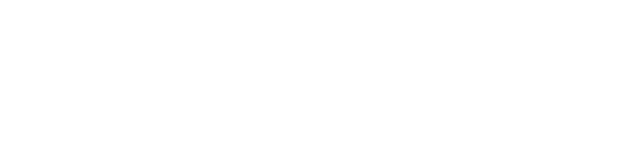
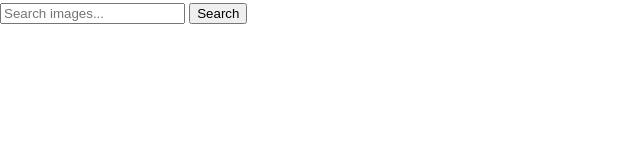
Before and after one commit to byOlexandra/goit-js-hw-11, a plain HTML site: page index.html in a window 1280 px wide. Shown: the whole page, without its empty margins (0-640 px from the left). Drawn offline with Linux system fonts and the light colour scheme.

Commit message:
Deploying to gh-pages from @ byOlexandra/goit-js-hw-11@d432f858607d3dba9793126b52bbd1bac9b5ccea 🚀

```diff
--- a/index.html
+++ b/index.html
@@ -9,5 +9,12 @@
     <link rel="stylesheet" crossorigin href="/goit-js-hw-11/assets/index-D8Btx21I.css">
   </head>
   <body>
+    <form class="form">
+      <label>
+        <input type="text" name="search-text" placeholder="Search images..." required>
+      </label>
+      <button type="submit">Search</button>
+    </form>
+
   </body>
 </html>
```
